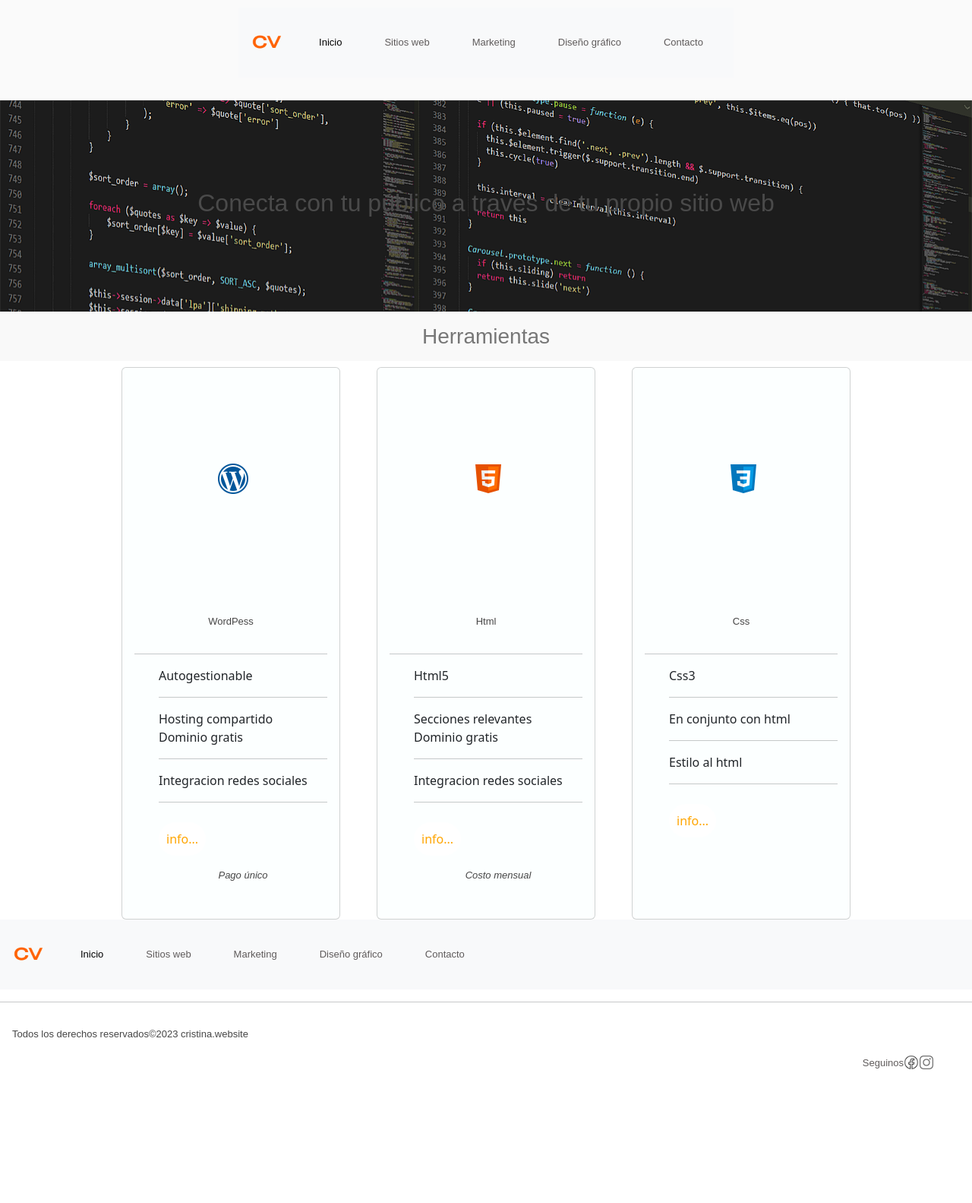
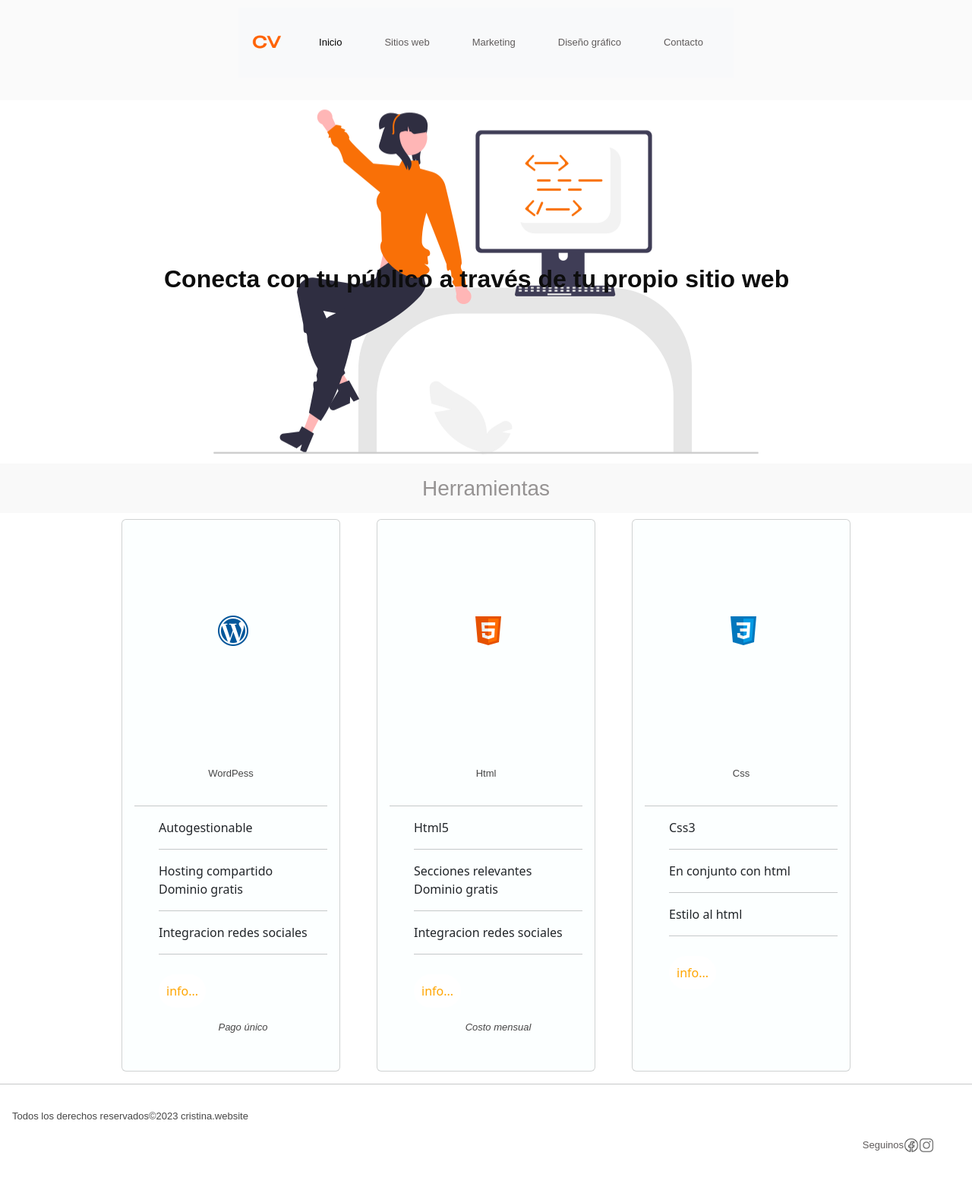
Before and after one commit to cristinadelvalle/CoderProyectoDesarrolloWeb, a plain HTML site: page pages/web.html in a window 1280 px wide. Shown: the part 20-1603 px from the top of the page at 76% size. Before the commit the page ends 1495 px from the top, so only its background shows below. Drawn offline with nearby package versions, Linux system fonts and the light colour scheme.

Commit message:
¨cambios¨

```diff
--- a/css/main.css
+++ b/css/main.css
@@ -15,18 +15,20 @@ a{
 }
 h1{
     font-family:Arial, Helvetica, sans-serif;
-    color: rgb(45, 45, 45);
+    color: rgb(68, 68, 68);
     padding: 1rem;
 }
 h2{
     font-family: sans-serif;
-    color: rgb(74, 74, 74);
+    font-weight: bold;
+    color: rgb(13, 13, 13);
     padding: 1rem;
     text-align: center;
 }
+
 h3{
     font-family: sans-serif;
-    color: rgb(119, 119, 119);
+    color: rgb(150, 147, 147);
     padding: 1rem;
 }
 
@@ -104,14 +106,11 @@ footer{
 
 }
 .banner{
-    display: flex;
-    padding: 100px 100px;
-    background-image:url(../imagenes/bannercode.png);
-    background-repeat: no-repeat;
-    background-size: cover;
-    background-attachment: fixed;
-
-    justify-content: center;
+display: flex;
+padding: 200px;
+background-image: url(../imagenes/code2.png);
+background-position: center;
+background-repeat: no-repeat;
 
 }
 .herramientas{
--- a/pages/web.html
+++ b/pages/web.html
@@ -1,5 +1,5 @@
 <!DOCTYPE html>
-<html lang="en">
+<html lang="es">
   <head>
     <meta charset="UTF-8" />
     <meta name="viewport" content="width=device-width, initial-scale=1.0" />
@@ -10,8 +10,7 @@
       href="https://cdn.jsdelivr.net/npm/bootstrap@5.3.0/dist/css/bootstrap.min.css"
       rel="stylesheet"
       integrity="sha384-9ndCyUaIbzAi2FUVXJi0CjmCapSmO7SnpJef0486qhLnuZ2cdeRhO02iuK6FUUVM"
-      crossorigin="anonymous"
-    />
+      crossorigin="anonymous"/>
 
     <!--link css-->
     <link rel="stylesheet" href="../css/main.css" />
@@ -43,17 +42,19 @@
               <li class="nav-item">
                 <a class="nav-link" href="../pages/contacto.html">Contacto</a>
               </li>
-
             </ul>
           </div>
         </div>
       </nav>
     </header>
+
     <!--seccion1-->
      <main>
     <div class="banner">
       <h2>Conecta con tu público a través de tu propio sitio web</h2>
     </div>
+
+
 
     <!--seccion2-->
     <h3 class="herramientas">Herramientas</h3>
@@ -114,42 +115,6 @@
     </div>
     </main>
 
-
-  <!--footer-->
-
-  <div class="menu">
-    <nav class="navbar navbar-expand-lg bg-body-tertiary">
-      <div class="container-fluid">
-        <a class="navbar-brand" href="#"><img src="../imagenes/logo.png"  class="logo"></a>
-        <button class="navbar-toggler" type="button" data-bs-toggle="collapse" data-bs-target="#navbarNavDropdown" aria-controls="navbarNavDropdown" aria-expanded="false" aria-label="Toggle navigation">
-          <span class="navbar-toggler-icon"></span>
-        </button>
-        <div class="collapse navbar-collapse" id="navbarNavDropdown">
-          <ul class="navbar-nav">
-            <li class="nav-item">
-              <a class="nav-link active" aria-current="page" href="../index.html">Inicio</a>
-            </li>
-            <li class="nav-item">
-              <a class="nav-link" href="../pages/web.html">Sitios web</a>
-            </li>
-            <li class="nav-item">
-              <a class="nav-link" href="../pages/mrk.html">Marketing</a>
-            </li>
-            <li class="nav-item">
-              <a class="nav-link" href="../pages/grafico.html">Diseño gráfico</a>
-            </li>
-            <li class="nav-item">
-              <a class="nav-link" href="../pages/contacto.html">Contacto</a>
-            </li>
-            </li>
-          </ul>
-        </div>
-      </div>
-    </nav>
-  </div>
-
-
-
     <!-- Pie de página -->
     <hr />
     <footer>
```
Also changed, not shown: index.html (+4 -35 lines), pages/contacto.html (+2 -2 lines), pages/grafico.html (+4 -3 lines), pages/mrk.html (+4 -3 lines), imagenes/code2.png (added).
